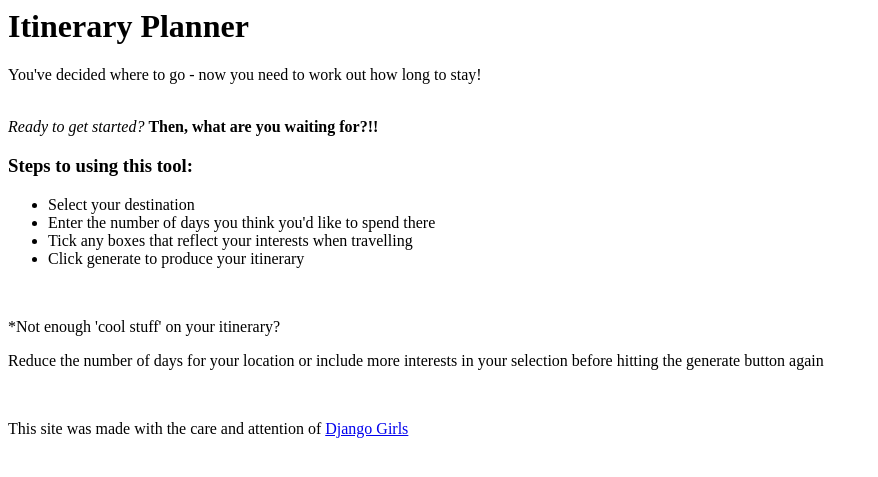
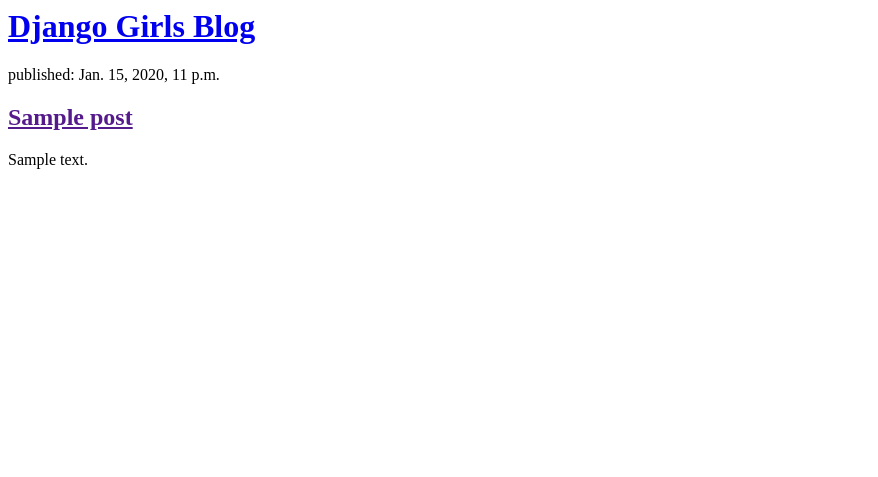
Before and after one commit to ellabeepage/my-first-blog, a Django app: template blog/templates/blog/post_list.html in a window 1280 px wide. Shown: the top 477 px of the page, without its empty margins (0-878 px from the left). Run offline with Django 3.2, Linux system fonts and the light colour scheme; the template is opened without the code that fills it: values that come from a table or form of the project are taken from there, others are empty; tables that the repository leaves empty hold one stand-in row (values such as "Sample post").

Commit message:
Modified templates to display posts from database.

```diff
--- a/blog/models.py
+++ b/blog/models.py
@@ -6,6 +6,7 @@
     title = models.CharField(max_length=200)
     text = models.TextField()
     created_date = models.DateTimeField(blank=True, null=True)
+    published_date = models.DateTimeField(blank=True, null=True)
 
     def publish(self):
         self.published_date = timezone.now()
--- a/blog/templates/blog/post_list.html
+++ b/blog/templates/blog/post_list.html
@@ -1,20 +1,19 @@
 <html>
-    <head>
-        <title>Ella's Blog</title>
-    </head>
-    <body>
-        <h1>Itinerary Planner</h1>
-        <p>You've decided where to go - now you need to work out how long to stay!</p>
-        <br/>
-        <em>Ready to get started?</em>
-        <strong>Then, what are you waiting for?!!</strong>
-        <br/>
-        <h3>Steps to using this tool:</h3>
-        <ul><li>Select your destination</li><li>Enter the number of days you think you'd like to spend there</li><li>Tick any boxes that reflect your interests when travelling</li><li>Click generate to produce your itinerary</li></ul>
-        <br/>
-        <p>*Not enough 'cool stuff' on your itinerary?</p>
-        <p>Reduce the number of days for your location or include more interests in your selection before hitting the generate button again</p>
-        <br/>
-        <p>This site was made with the care and attention of <a href="https://djangogirls.org">Django Girls</a></p>
-    </body>
-</html>
+        <head>
+            <title>Django Girls blog</title>
+        </head>
+        <body>
+            <div>
+                <h1><a href="/">Django Girls Blog</a></h1>
+            </div>
+
+            {% for post in posts %}
+
+            <div>
+                <p>published: {{post.published_date}}</p>
+                <h2><a href="">{{post.title}}</a></h2>
+                <p>{{post.text|linebreaksbr}}</p>
+            </div>
+            {% endfor %}
+        </body>
+    </html>
--- a/blog/views.py
+++ b/blog/views.py
@@ -1,5 +1,7 @@
 from django.shortcuts import render
-
+from django.utils import timezone
+from .models import Post
 # Create your views here.
 def post_list(request):
-    return render(request, 'blog/post_list.html')
+    posts=Post.objects.filter(published_date__lte=timezone.now()).order_by('-published_date')
+    return render(request, 'blog/post_list.html',{'posts':posts})
```
Also changed, not shown: blog/migrations/0002_post_published_date.py (added).
